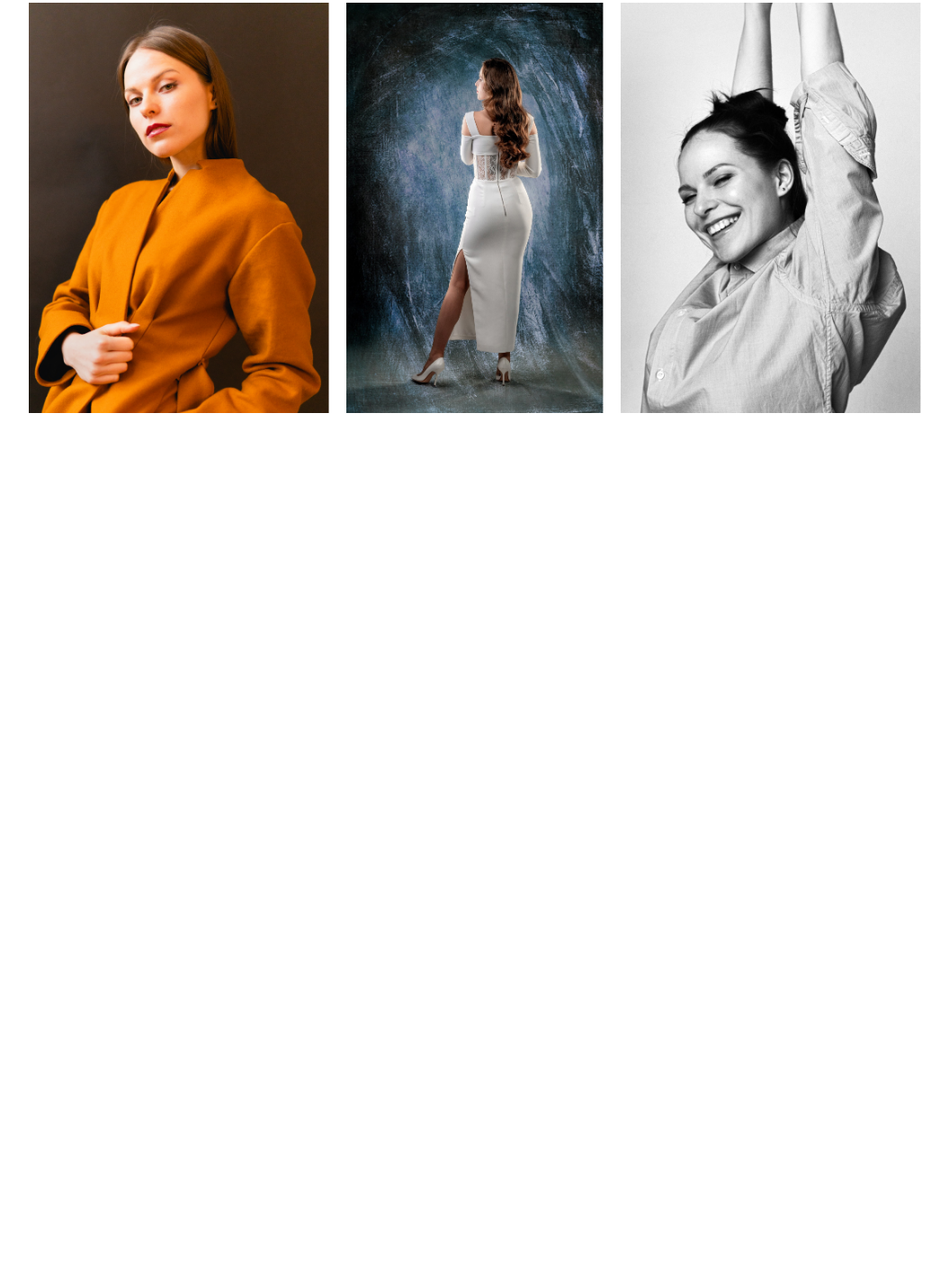
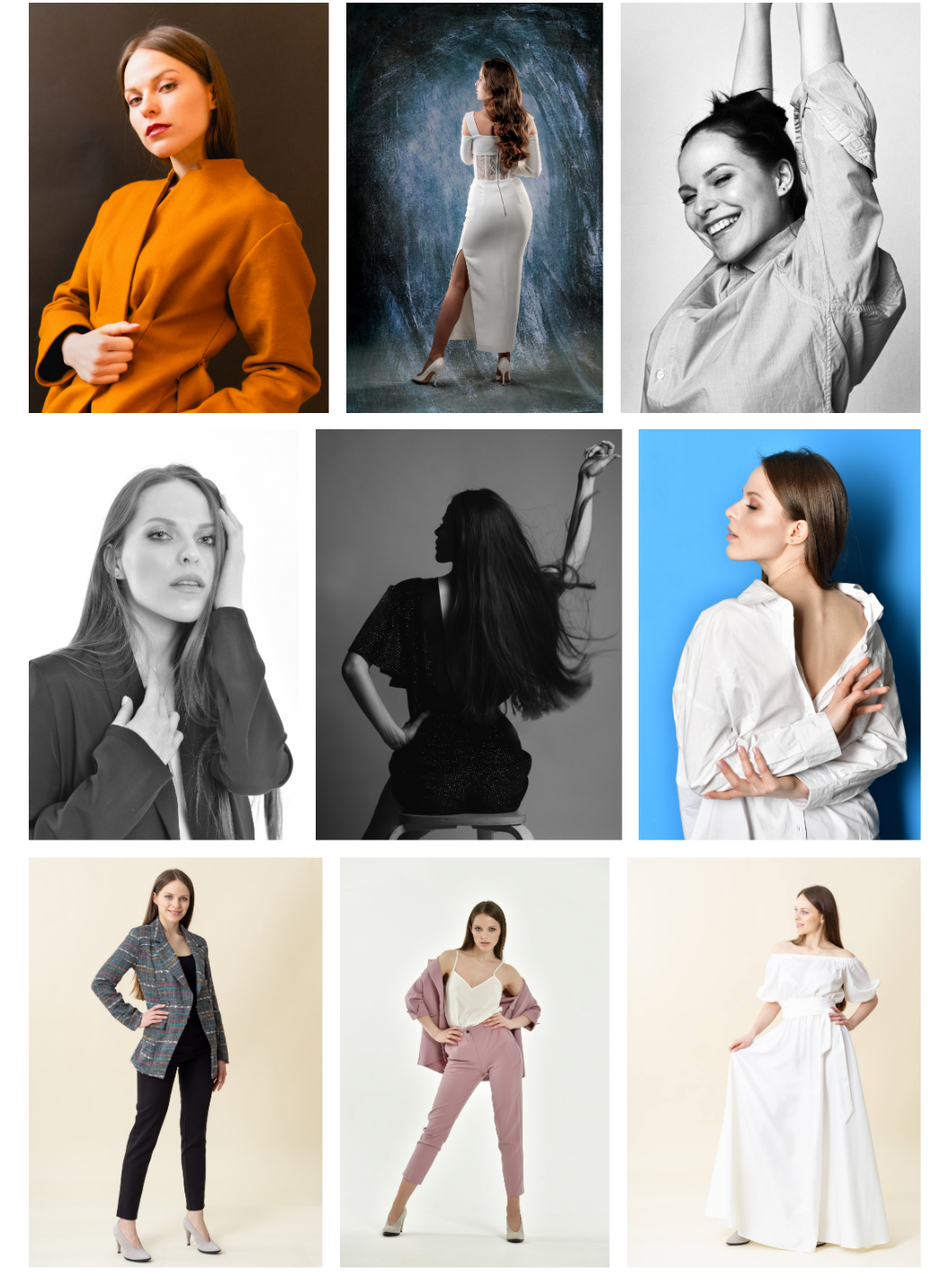
Before and after one commit to alice-leo-model/alice-leo-model.github.io, a plain HTML site: page index.html in a window 1280 px wide. Shown: the part 2843-4271 px from the top of the page at 90% size, without its empty margins (112-1167 px from the left). Before the commit the page ends 3320 px from the top, so only its background shows below. Drawn offline with nearby package versions, Linux system fonts and the light colour scheme.

Commit message:
Add more photos

```diff
--- a/index.html
+++ b/index.html
@@ -291,6 +291,16 @@
                 <div><img src="imgs/p3-1.jpg" /></div>
                 <div><img src="imgs/p3-2.jpg" /></div>
             </div>
+            <div class="row">
+                <div><img src="imgs/p4-0.jpg" /></div>
+                <div><img src="imgs/p4-1.jpg" /></div>
+                <div><img src="imgs/p4-2.jpg" /></div>
+            </div>
+            <div class="row">
+                <div><img src="imgs/p5-0.jpg" /></div>
+                <div><img src="imgs/p5-1.jpg" /></div>
+                <div><img src="imgs/p5-2.jpg" /></div>
+            </div>
         </div>
     </main>
 </body>
```
Also changed, not shown: imgs/p4-0.jpg (added), imgs/p4-1.jpg (added), imgs/p4-2.jpg (added), imgs/p5-0.jpg (added), imgs/p5-1.jpg (added), imgs/p5-2.jpg (added).
